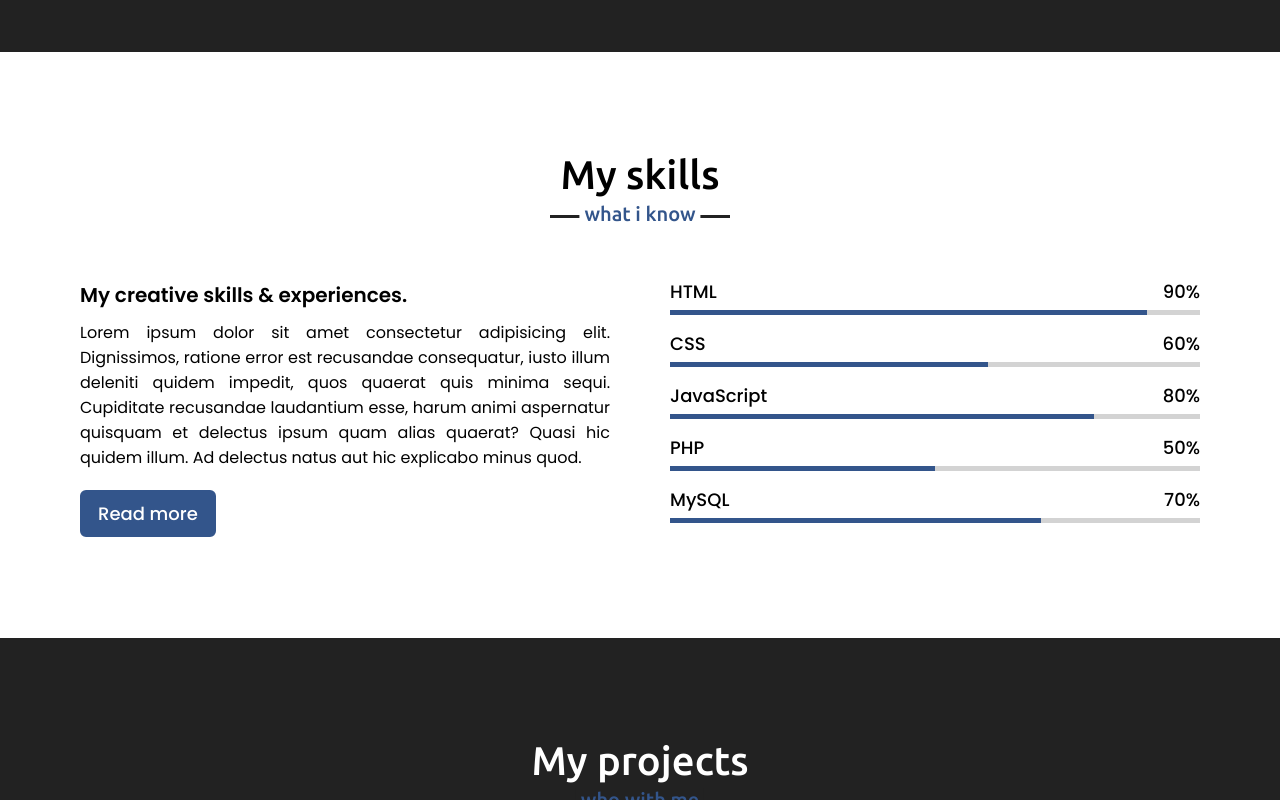
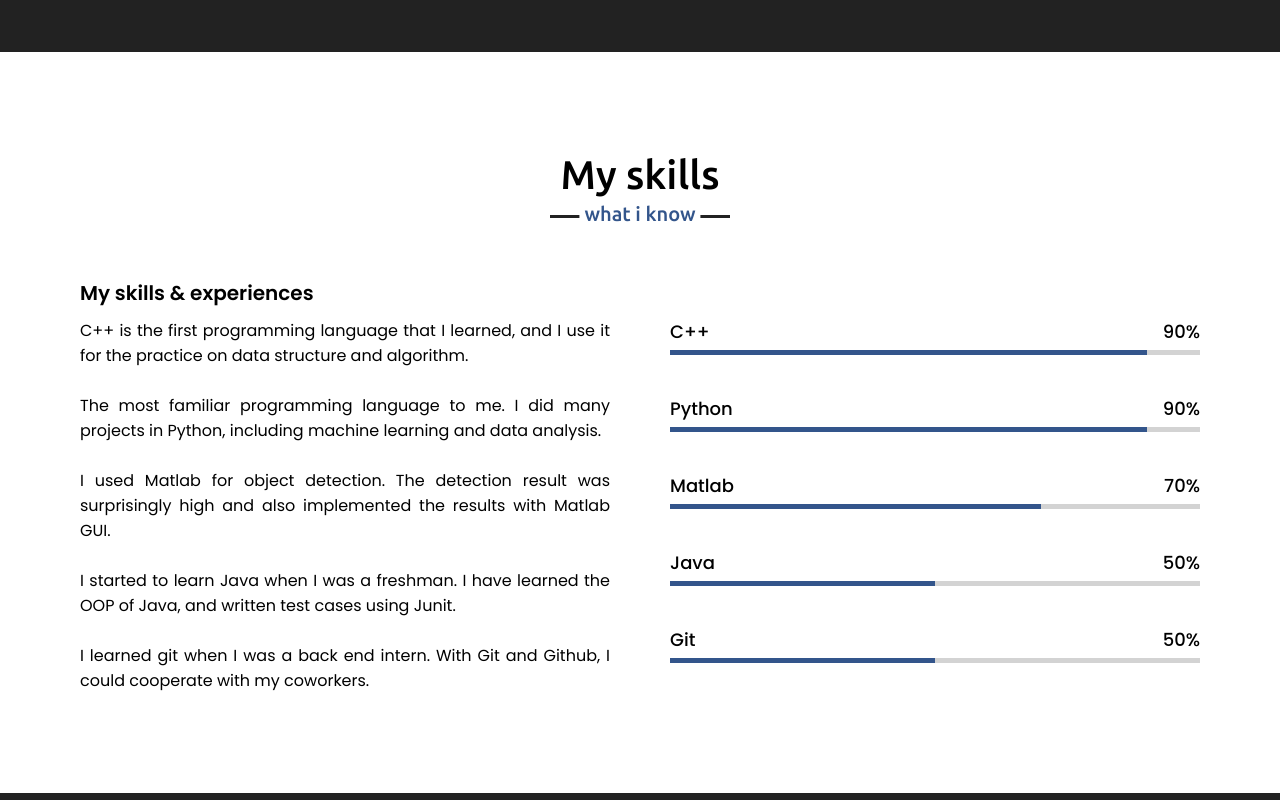
Before and after one commit to LinTzuHsuan/Personal-Website, a plain HTML site: page index.html in a window 1280 px wide. Shown: the part 2000-2800 px from the top of the page. Drawn offline with nearby package versions, Linux system fonts and the light colour scheme.

Commit message:
add files

```diff
--- a/index.html
+++ b/index.html
@@ -56,7 +56,7 @@
                 </div>
                 <div class="column right">
                     <div class="text">I'm Bill and I'm a <span class="typing-2"></span></div>
-                    <p>I am a cs student.</p>
+                    <p>I am a CS graduate student at USC, focusing all efforts on applications of Artificial Intelligence. I love spending time on discovering new technologies and following global economics. I hope I can make major contributions to society in the future.</p>
                     <a href="#">Download CV</a>
                 </div>
             </div>
@@ -93,45 +93,59 @@
             <h2 class="title">My skills</h2>
             <div class="skills-content">
                 <div class="column left">
-                    <div class="text">My creative skills & experiences.</div>
-                    <p>Lorem ipsum dolor sit amet consectetur adipisicing elit. Dignissimos, ratione error est recusandae consequatur, iusto illum deleniti quidem impedit, quos quaerat quis minima sequi. Cupiditate recusandae laudantium esse, harum animi aspernatur quisquam et delectus ipsum quam alias quaerat? Quasi hic quidem illum. Ad delectus natus aut hic explicabo minus quod.</p>
-                    <a href="#">Read more</a>
+                    <div class="text">My skills & experiences</div>
+                    <p>C++ is the first programming language that I learned, and I use it for the practice on data structure and algorithm.</p>
+                    <br>
+                    <p>The most familiar programming language to me. I did many projects in Python, including machine learning and data analysis.</p>
+                    <br>
+                    <p>I used Matlab for object detection. The detection result was surprisingly high and also implemented the results with Matlab GUI.</p>
+                    <br>
+                    <p>I started to learn Java when I was a freshman. I have learned the OOP of Java, and written test cases using Junit.</p>
+                    <br>
+                    <p>I learned git when I was a back end intern. With Git and Github, I could cooperate with my coworkers.</p>
+                    <!-- <a href="#">Read more</a> -->
                 </div>
+
                 <div class="column right">
+                    <br>
                     <div class="bars">
                         <div class="info">
-                            <span>HTML</span>
+                            <span>C++</span>
                             <span>90%</span>
                         </div>
-                        <div class="line html"></div>
+                        <div class="line cpp"></div>
                     </div>
+                    <br>
                     <div class="bars">
                         <div class="info">
-                            <span>CSS</span>
-                            <span>60%</span>
+                            <span>Python</span>
+                            <span>90%</span>
                         </div>
-                        <div class="line css"></div>
+                        <div class="line py"></div>
                     </div>
+                    <br>
                     <div class="bars">
                         <div class="info">
-                            <span>JavaScript</span>
-                            <span>80%</span>
+                            <span>Matlab</span>
+                            <span>70%</span>
                         </div>
-                        <div class="line js"></div>
+                        <div class="line m"></div>
                     </div>
+                    <br>
                     <div class="bars">
                         <div class="info">
-                            <span>PHP</span>
+                            <span>Java</span>
                             <span>50%</span>
                         </div>
-                        <div class="line php"></div>
+                        <div class="line java"></div>
                     </div>
+                    <br>
                     <div class="bars">
                         <div class="info">
-                            <span>MySQL</span>
-                            <span>70%</span>
+                            <span>Git</span>
+                            <span>50%</span>
                         </div>
-                        <div class="line mysql"></div>
+                        <div class="line git"></div>
                     </div>
                 </div>
             </div>
@@ -146,38 +160,52 @@
                 <div class="card">
                     <div class="box">
                         <img src="images/profile-1.jpeg" alt="">
-                        <div class="text">Someone name</div>
-                        <p>Lorem ipsum dolor sit amet consectetur adipisicing elit.</p>
+                        <div class="text">Fruit & Vegetable App</div>
+                        <p>CNN MobileNet and Android Studio</p>
                     </div>
                 </div>
                 <div class="card">
                     <div class="box">
                         <img src="images/profile-2.jpeg" alt="">
-                        <div class="text">Someone name</div>
-                        <p>Lorem ipsum dolor sit amet consectetur adipisicing elit.</p>
+                        <div class="text">WebTSAD</div>
+                        <p>Time Series Anomaly Detection</p>
                     </div>
                 </div>
                 <div class="card">
                     <div class="box">
                         <img src="images/profile-3.jpeg" alt="">
-                        <div class="text">Someone name</div>
-                        <p>Lorem ipsum dolor sit amet consectetur adipisicing elit.</p>
+                        <div class="text">Smart Chair Sensor</div>
+                        <p>Arduino, Firebase, and LSTM</p>
                     </div>
                 </div>
                 <div class="card">
                     <div class="box">
                         <img src="images/profile-4.jpeg" alt="">
-                        <div class="text">Someone name</div>
-                        <p>Lorem ipsum dolor sit amet consectetur adipisicing elit.</p>
+                        <div class="text">Nerdy Guy Game</div>
+                        <p>Java and JavaFX</p>
+                    </div>
+                </div>
+                <!-- <div class="card">
+                    <div class="box">
+                        <img src="images/profile-5.jpeg" alt="">
+                        <div class="text">Next One</div>
+                        <p>Get Ready???</p>
                     </div>
                 </div>
                 <div class="card">
                     <div class="box">
                         <img src="images/profile-5.jpeg" alt="">
-                        <div class="text">Someone name</div>
-                        <p>Lorem ipsum dolor sit amet consectetur adipisicing elit.</p>
+                        <div class="text">Next One</div>
+                        <p>Get Ready???</p>
                     </div>
                 </div>
+                <div class="card">
+                    <div class="box">
+                        <img src="images/profile-5.jpeg" alt="">
+                        <div class="text">Next One</div>
+                        <p>Get Ready???</p>
+                    </div>
+                </div> -->
             </div>
         </div>
     </section>
--- a/script.js
+++ b/script.js
@@ -35,14 +35,14 @@ $(document).ready(function(){
 
     // typing text animation script
     var typed = new Typed(".typing", {
-        strings: ["Programmer", "USC Student"],
+        strings: ["Programmer", "CS Student @ USC"],
         typeSpeed: 100,
         backSpeed: 60,
         loop: true
     });
 
     var typed = new Typed(".typing-2", {
-        strings: ["Programmer", "USC Student"],
+        strings: ["Programmer", "CS Student @ USC"],
         typeSpeed: 100,
         backSpeed: 60,
         loop: true
--- a/style.css
+++ b/style.css
@@ -365,25 +365,25 @@ section .title::after{
     top: 0;
     background: rgba(51, 85, 139);
 }
-.skills-content .right .html::before{
+.skills-content .right .cpp::before{
     width: 90%;
 }
-.skills-content .right .css::before{
-    width: 60%;
+.skills-content .right .py::before{
+    width: 90%;
 }
-.skills-content .right .js::before{
-    width: 80%;
+.skills-content .right .m::before{
+    width: 70%;
 }
-.skills-content .right .php::before{
+.skills-content .right .java::before{
     width: 50%;
 }
-.skills-content .right .mysql::before{
-    width: 70%;
+.skills-content .right .git::before{
+    width: 50%;
 }
 
 /* projects section styling */
 .projects .title::after{
-    content: "who with me";
+    content: "what i did";
 }
 .projects .carousel .card{
     background: #333;
```
Also changed, not shown: images/profile-2.jpeg, images/profile-3.jpeg, images/profile-4.jpeg, images/profile-5.jpeg, 2 other files.
